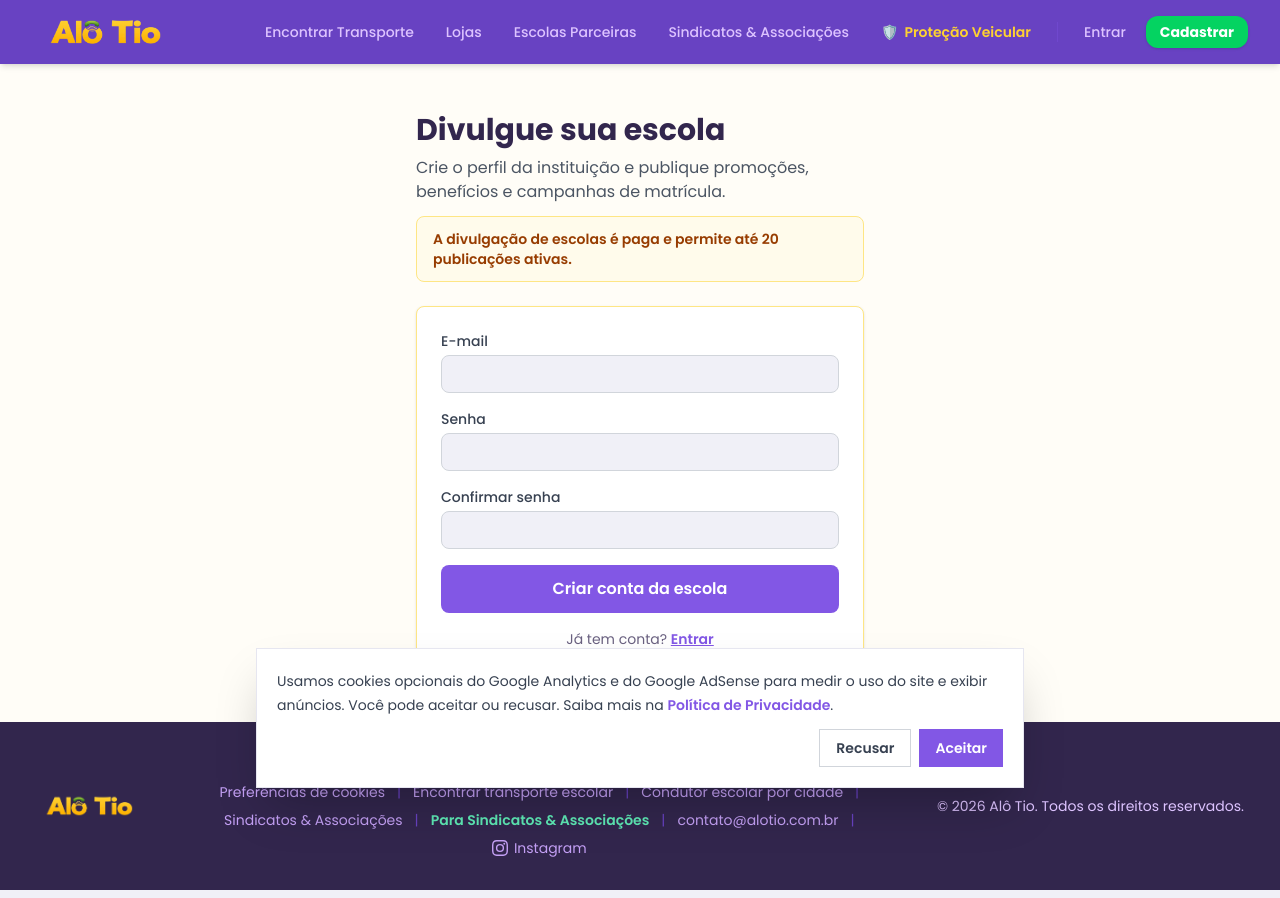
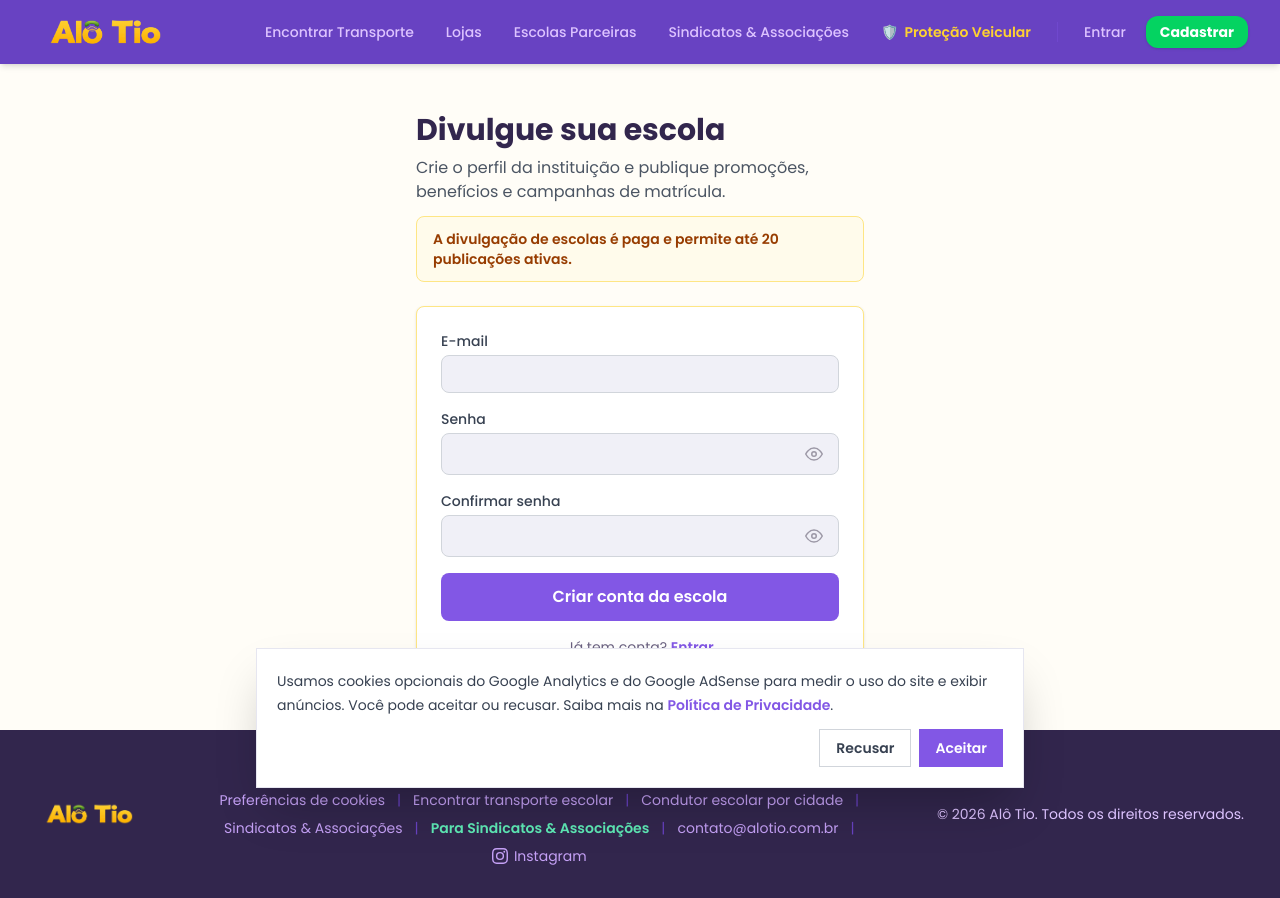
Before and after one commit to nicktecno/alotio-frontend, a Next.js app: page /cadastro-escola-parceira in a window 1280 px wide. Built offline with nearby package versions, Linux system fonts and the light colour scheme; no server answers.

Commit message:
feat(auth): adiciona botao de olho para alternar visualizacao da senha em todos os inputs

```diff
--- a/src/app/cadastro-escola-parceira/page.tsx
+++ b/src/app/cadastro-escola-parceira/page.tsx
@@ -7,6 +7,7 @@ import toast from 'react-hot-toast';
 import Header from '@/components/Header';
 import Footer from '@/components/Footer';
 import { useAuth } from '@/lib/auth';
+import { FiEye, FiEyeOff } from 'react-icons/fi';
 
 export default function PartnerSchoolSignupPage() {
   const router = useRouter();
@@ -14,6 +15,8 @@ export default function PartnerSchoolSignupPage() {
   const [email, setEmail] = useState('');
   const [password, setPassword] = useState('');
   const [confirm, setConfirm] = useState('');
+  const [showPassword, setShowPassword] = useState(false);
+  const [showConfirm, setShowConfirm] = useState(false);
   const [loading, setLoading] = useState(false);
 
   const submit = async (event: React.FormEvent) => {
@@ -42,8 +45,50 @@ export default function PartnerSchoolSignupPage() {
           <p className="text-sm font-semibold text-amber-800 bg-amber-50 border border-amber-200 rounded-lg px-4 py-3 mb-6">A divulgação de escolas é paga e permite até 20 publicações ativas.</p>
           <form onSubmit={submit} className="bg-white border border-amber-200 rounded-lg p-6 shadow-sm space-y-4">
             <label className="block text-sm font-medium text-gray-700">E-mail<input type="email" required value={email} onChange={(event) => setEmail(event.target.value)} className="mt-1 w-full bg-gray-50 border border-gray-300 px-4 py-2 rounded-lg focus:ring-2 focus:ring-primary outline-none" /></label>
-            <label className="block text-sm font-medium text-gray-700">Senha<input type="password" required value={password} onChange={(event) => setPassword(event.target.value)} className="mt-1 w-full bg-gray-50 border border-gray-300 px-4 py-2 rounded-lg focus:ring-2 focus:ring-primary outline-none" /></label>
-            <label className="block text-sm font-medium text-gray-700">Confirmar senha<input type="password" required value={confirm} onChange={(event) => setConfirm(event.target.value)} className="mt-1 w-full bg-gray-50 border border-gray-300 px-4 py-2 rounded-lg focus:ring-2 focus:ring-primary outline-none" /></label>
+            <div>
+              <label className="block text-sm font-medium text-gray-700 mb-1">
+                Senha
+              </label>
+              <div className="relative">
+                <input
+                  type={showPassword ? 'text' : 'password'}
+                  required
+                  value={password}
+                  onChange={(event) => setPassword(event.target.value)}
+                  className="w-full bg-gray-50 border border-gray-300 pl-4 pr-11 py-2 rounded-lg focus:ring-2 focus:ring-primary outline-none"
+                />
+                <button
+                  type="button"
+                  onClick={() => setShowPassword((prev) => !prev)}
+                  className="absolute right-3 top-1/2 -translate-y-1/2 text-gray-400 hover:text-gray-700 p-1 focus:outline-none transition cursor-pointer"
+                  aria-label={showPassword ? 'Ocultar senha' : 'Ver senha'}
+                >
+                  {showPassword ? <FiEyeOff size={18} /> : <FiEye size={18} />}
+                </button>
+              </div>
+            </div>
+            <div>
+              <label className="block text-sm font-medium text-gray-700 mb-1">
+                Confirmar senha
+              </label>
+              <div className="relative">
+                <input
+                  type={showConfirm ? 'text' : 'password'}
+                  required
+                  value={confirm}
+                  onChange={(event) => setConfirm(event.target.value)}
+                  className="w-full bg-gray-50 border border-gray-300 pl-4 pr-11 py-2 rounded-lg focus:ring-2 focus:ring-primary outline-none"
+                />
+                <button
+                  type="button"
+                  onClick={() => setShowConfirm((prev) => !prev)}
+                  className="absolute right-3 top-1/2 -translate-y-1/2 text-gray-400 hover:text-gray-700 p-1 focus:outline-none transition cursor-pointer"
+                  aria-label={showConfirm ? 'Ocultar confirmação de senha' : 'Ver confirmação de senha'}
+                >
+                  {showConfirm ? <FiEyeOff size={18} /> : <FiEye size={18} />}
+                </button>
+              </div>
+            </div>
             <button type="submit" disabled={loading} className="w-full bg-primary hover:bg-primary-600 text-white px-4 py-3 rounded-lg font-semibold disabled:opacity-60">{loading ? 'Criando…' : 'Criar conta da escola'}</button>
             <p className="text-center text-sm text-gray-500">Já tem conta? <Link href="/login" className="text-primary font-semibold underline">Entrar</Link></p>
           </form>
--- a/src/app/cadastro-lojista/page.tsx
+++ b/src/app/cadastro-lojista/page.tsx
@@ -7,6 +7,7 @@ import toast from 'react-hot-toast';
 import Header from '@/components/Header';
 import Footer from '@/components/Footer';
 import { useAuth } from '@/lib/auth';
+import { FiEye, FiEyeOff } from 'react-icons/fi';
 
 const LOJISTA_ROLE = 'LOJISTA';
 
@@ -16,6 +17,8 @@ export default function CadastroLojistaPage() {
   const [email, setEmail] = useState('');
   const [password, setPassword] = useState('');
   const [confirm, setConfirm] = useState('');
+  const [showPassword, setShowPassword] = useState(false);
+  const [showConfirm, setShowConfirm] = useState(false);
   const [loading, setLoading] = useState(false);
 
   const handleSubmit = async (e: React.FormEvent) => {
@@ -74,25 +77,45 @@ export default function CadastroLojistaPage() {
               <label className="block text-sm font-medium text-gray-700 mb-1">
                 Senha
               </label>
+              <div className="relative">
                 <input
-                type="password"
+                  type={showPassword ? 'text' : 'password'}
                   required
                   value={password}
                   onChange={(e) => setPassword(e.target.value)}
-                className="w-full bg-gray-50 border border-gray-300 px-4 py-2 rounded-lg focus:ring-2 focus:ring-primary outline-none"
+                  className="w-full bg-gray-50 border border-gray-300 pl-4 pr-11 py-2 rounded-lg focus:ring-2 focus:ring-primary outline-none"
                 />
+                <button
+                  type="button"
+                  onClick={() => setShowPassword((prev) => !prev)}
+                  className="absolute right-3 top-1/2 -translate-y-1/2 text-gray-400 hover:text-gray-700 p-1 focus:outline-none transition cursor-pointer"
+                  aria-label={showPassword ? 'Ocultar senha' : 'Ver senha'}
+                >
+                  {showPassword ? <FiEyeOff size={18} /> : <FiEye size={18} />}
+                </button>
+              </div>
             </div>
             <div>
               <label className="block text-sm font-medium text-gray-700 mb-1">
                 Confirmar senha
               </label>
+              <div className="relative">
                 <input
-                type="password"
+                  type={showConfirm ? 'text' : 'password'}
                   required
                   value={confirm}
                   onChange={(e) => setConfirm(e.target.value)}
-                className="w-full bg-gray-50 border border-gray-300 px-4 py-2 rounded-lg focus:ring-2 focus:ring-primary outline-none"
+                  className="w-full bg-gray-50 border border-gray-300 pl-4 pr-11 py-2 rounded-lg focus:ring-2 focus:ring-primary outline-none"
                 />
+                <button
+                  type="button"
+                  onClick={() => setShowConfirm((prev) => !prev)}
+                  className="absolute right-3 top-1/2 -translate-y-1/2 text-gray-400 hover:text-gray-700 p-1 focus:outline-none transition cursor-pointer"
+                  aria-label={showConfirm ? 'Ocultar confirmação de senha' : 'Ver confirmação de senha'}
+                >
+                  {showConfirm ? <FiEyeOff size={18} /> : <FiEye size={18} />}
+                </button>
+              </div>
             </div>
             <button
               type="submit"
--- a/src/app/cadastro-sindicato/page.tsx
+++ b/src/app/cadastro-sindicato/page.tsx
@@ -9,6 +9,7 @@ import Footer from '@/components/Footer';
 import { useAuth } from '@/lib/auth';
 import { api } from '@/lib/api';
 import type { State, City } from '@/types';
+import { FiEye, FiEyeOff } from 'react-icons/fi';
 
 export default function CadastroSindicatoPage() {
   const router = useRouter();
@@ -18,6 +19,8 @@ export default function CadastroSindicatoPage() {
   const [email, setEmail] = useState('');
   const [password, setPassword] = useState('');
   const [confirmPassword, setConfirmPassword] = useState('');
+  const [showPassword, setShowPassword] = useState(false);
+  const [showConfirmPassword, setShowConfirmPassword] = useState(false);
 
   // Entity fields
   const [nomeEntidade, setNomeEntidade] = useState('');
@@ -388,28 +391,48 @@ export default function CadastroSindicatoPage() {
                     <label className="block text-xs font-semibold uppercase tracking-wider text-gray-700 mb-1">
                       Senha de Acesso *
                     </label>
+                    <div className="relative">
                       <input
-                      type="password"
+                        type={showPassword ? 'text' : 'password'}
                         required
                         value={password}
                         onChange={(e) => setPassword(e.target.value)}
                         placeholder="Mínimo de 6 caracteres"
-                      className="w-full bg-gray-50 border border-gray-300 rounded-xl px-4 py-2.5 text-sm text-gray-800 focus:ring-2 focus:ring-primary outline-none"
+                        className="w-full bg-gray-50 border border-gray-300 rounded-xl pl-4 pr-11 py-2.5 text-sm text-gray-800 focus:ring-2 focus:ring-primary outline-none"
                       />
+                      <button
+                        type="button"
+                        onClick={() => setShowPassword((prev) => !prev)}
+                        className="absolute right-3 top-1/2 -translate-y-1/2 text-gray-400 hover:text-gray-700 p-1 focus:outline-none transition cursor-pointer"
+                        aria-label={showPassword ? 'Ocultar senha' : 'Ver senha'}
+                      >
+                        {showPassword ? <FiEyeOff size={18} /> : <FiEye size={18} />}
+                      </button>
+                    </div>
                   </div>
 
                   <div>
                     <label className="block text-xs font-semibold uppercase tracking-wider text-gray-700 mb-1">
                       Confirmar Senha *
                     </label>
+                    <div className="relative">
                       <input
-                      type="password"
+                        type={showConfirmPassword ? 'text' : 'password'}
                         required
                         value={confirmPassword}
                         onChange={(e) => setConfirmPassword(e.target.value)}
                         placeholder="Repita a senha"
-                      className="w-full bg-gray-50 border border-gray-300 rounded-xl px-4 py-2.5 text-sm text-gray-800 focus:ring-2 focus:ring-primary outline-none"
+                        className="w-full bg-gray-50 border border-gray-300 rounded-xl pl-4 pr-11 py-2.5 text-sm text-gray-800 focus:ring-2 focus:ring-primary outline-none"
                       />
+                      <button
+                        type="button"
+                        onClick={() => setShowConfirmPassword((prev) => !prev)}
+                        className="absolute right-3 top-1/2 -translate-y-1/2 text-gray-400 hover:text-gray-700 p-1 focus:outline-none transition cursor-pointer"
+                        aria-label={showConfirmPassword ? 'Ocultar confirmação de senha' : 'Ver confirmação de senha'}
+                      >
+                        {showConfirmPassword ? <FiEyeOff size={18} /> : <FiEye size={18} />}
+                      </button>
+                    </div>
                   </div>
                 </div>
               </div>
--- a/src/app/dashboard/perfil/_components/TioProfileForm.tsx
+++ b/src/app/dashboard/perfil/_components/TioProfileForm.tsx
@@ -11,6 +11,7 @@ import toast from 'react-hot-toast';
 import { useAuth } from '@/lib/auth';
 import type { Profile } from '@/types';
 import { SchoolRegistrationModal } from './school-registration-modal';
+import { FiEye, FiEyeOff } from 'react-icons/fi';
 
 export type TioProfileFormVariant = 'cadastro' | 'dashboard';
 
@@ -30,6 +31,8 @@ export function TioProfileForm({ variant, profile, onSubmittingChange }: TioProf
   const [email, setEmail] = useState('');
   const [password, setPassword] = useState('');
   const [confirmPassword, setConfirmPassword] = useState('');
+  const [showPassword, setShowPassword] = useState(false);
+  const [showConfirmPassword, setShowConfirmPassword] = useState(false);
 
   const [loading, setLoading] = useState(false);
 
@@ -328,28 +331,48 @@ export function TioProfileForm({ variant, profile, onSubmittingChange }: TioProf
         </div>
         <div>
           <label className="block text-sm font-medium text-gray-700 mb-1.5">Senha</label>
+          <div className="relative">
             <input
-            type="password"
+              type={showPassword ? 'text' : 'password'}
               value={password}
               onChange={(e) => setPassword(e.target.value)}
               required
               minLength={6}
               autoComplete="new-password"
-            className="w-full px-3 py-2 border border-gray-300 rounded-lg focus:ring-2 focus:ring-primary focus:border-primary outline-none text-gray-900"
+              className="w-full pl-3 pr-11 py-2 border border-gray-300 rounded-lg focus:ring-2 focus:ring-primary focus:border-primary outline-none text-gray-900"
               placeholder="••••••••"
             />
+            <button
+              type="button"
+              onClick={() => setShowPassword((prev) => !prev)}
+              className="absolute right-3 top-1/2 -translate-y-1/2 text-gray-400 hover:text-gray-700 p-1 focus:outline-none transition cursor-pointer"
+              aria-label={showPassword ? 'Ocultar senha' : 'Ver senha'}
+            >
+              {showPassword ? <FiEyeOff size={18} /> : <FiEye size={18} />}
+            </button>
+          </div>
         </div>
         <div>
           <label className="block text-sm font-medium text-gray-700 mb-1.5">Confirmar senha</label>
+          <div className="relative">
             <input
-            type="password"
+              type={showConfirmPassword ? 'text' : 'password'}
               value={confirmPassword}
               onChange={(e) => setConfirmPassword(e.target.value)}
               required
               autoComplete="new-password"
-            className="w-full px-3 py-2 border border-gray-300 rounded-lg focus:ring-2 focus:ring-primary focus:border-primary outline-none text-gray-900"
+              className="w-full pl-3 pr-11 py-2 border border-gray-300 rounded-lg focus:ring-2 focus:ring-primary focus:border-primary outline-none text-gray-900"
               placeholder="••••••••"
             />
+            <button
+              type="button"
+              onClick={() => setShowConfirmPassword((prev) => !prev)}
+              className="absolute right-3 top-1/2 -translate-y-1/2 text-gray-400 hover:text-gray-700 p-1 focus:outline-none transition cursor-pointer"
+              aria-label={showConfirmPassword ? 'Ocultar confirmação de senha' : 'Ver confirmação de senha'}
+            >
+              {showConfirmPassword ? <FiEyeOff size={18} /> : <FiEye size={18} />}
+            </button>
+          </div>
         </div>
       </div>
     ) : null;
--- a/src/app/login/page.tsx
+++ b/src/app/login/page.tsx
@@ -5,10 +5,12 @@ import { useRouter } from 'next/navigation';
 import Link from 'next/link';
 import { useAuth } from '@/lib/auth';
 import toast from 'react-hot-toast';
+import { FiEye, FiEyeOff } from 'react-icons/fi';
 
 export default function LoginPage() {
   const [email, setEmail] = useState('');
   const [password, setPassword] = useState('');
+  const [showPassword, setShowPassword] = useState(false);
   const [submitting, setSubmitting] = useState(false);
   const [redirecting, setRedirecting] = useState(false);
   const [error, setError] = useState('');
@@ -97,14 +99,24 @@ export default function LoginPage() {
             <label className="block text-sm font-medium text-primary-100 mb-1.5">
               Senha
             </label>
+            <div className="relative">
               <input
-              type="password"
+                type={showPassword ? 'text' : 'password'}
                 value={password}
                 onChange={(e) => setPassword(e.target.value)}
                 required
-              className="w-full px-4 py-3 bg-primary-700/50 border border-primary-400/30 rounded-lg text-white placeholder-primary-300 focus:ring-2 focus:ring-secondary focus:border-secondary outline-none transition"
+                className="w-full pl-4 pr-11 py-3 bg-primary-700/50 border border-primary-400/30 rounded-lg text-white placeholder-primary-300 focus:ring-2 focus:ring-secondary focus:border-secondary outline-none transition"
                 placeholder="••••••••"
               />
+              <button
+                type="button"
+                onClick={() => setShowPassword((prev) => !prev)}
+                className="absolute right-3 top-1/2 -translate-y-1/2 text-primary-300 hover:text-white p-1.5 focus:outline-none transition cursor-pointer"
+                aria-label={showPassword ? 'Ocultar senha' : 'Ver senha'}
+              >
+                {showPassword ? <FiEyeOff size={19} /> : <FiEye size={19} />}
+              </button>
+            </div>
           </div>
 
           <div className="flex justify-end">
--- a/src/app/redefinir-senha/page.tsx
+++ b/src/app/redefinir-senha/page.tsx
@@ -5,6 +5,7 @@ import { useRouter, useSearchParams } from 'next/navigation';
 import Link from 'next/link';
 import { api } from '@/lib/api';
 import toast from 'react-hot-toast';
+import { FiEye, FiEyeOff } from 'react-icons/fi';
 
 function ResetPasswordForm() {
   const searchParams = useSearchParams();
@@ -13,6 +14,8 @@ function ResetPasswordForm() {
 
   const [password, setPassword] = useState('');
   const [confirmPassword, setConfirmPassword] = useState('');
+  const [showPassword, setShowPassword] = useState(false);
+  const [showConfirmPassword, setShowConfirmPassword] = useState(false);
   const [loading, setLoading] = useState(false);
   const [success, setSuccess] = useState(false);
 
@@ -87,30 +90,50 @@ function ResetPasswordForm() {
         <label className="block text-sm font-medium text-primary-100 mb-1.5">
           Nova senha
         </label>
+        <div className="relative">
           <input
-          type="password"
+            type={showPassword ? 'text' : 'password'}
             value={password}
             onChange={(e) => setPassword(e.target.value)}
             required
             minLength={6}
-          className="w-full px-4 py-3 bg-primary-700/50 border border-primary-400/30 rounded-lg text-white placeholder-primary-300 focus:ring-2 focus:ring-secondary focus:border-secondary outline-none transition"
+            className="w-full pl-4 pr-11 py-3 bg-primary-700/50 border border-primary-400/30 rounded-lg text-white placeholder-primary-300 focus:ring-2 focus:ring-secondary focus:border-secondary outline-none transition"
             placeholder="Mínimo 6 caracteres"
           />
+          <button
+            type="button"
+            onClick={() => setShowPassword((prev) => !prev)}
+            className="absolute right-3 top-1/2 -translate-y-1/2 text-primary-300 hover:text-white p-1.5 focus:outline-none transition cursor-pointer"
+            aria-label={showPassword ? 'Ocultar senha' : 'Ver senha'}
+          >
+            {showPassword ? <FiEyeOff size={19} /> : <FiEye size={19} />}
+          </button>
+        </div>
       </div>
 
       <div>
         <label className="block text-sm font-medium text-primary-100 mb-1.5">
           Confirmar nova senha
         </label>
+        <div className="relative">
           <input
-          type="password"
+            type={showConfirmPassword ? 'text' : 'password'}
             value={confirmPassword}
             onChange={(e) => setConfirmPassword(e.target.value)}
             required
             minLength={6}
-          className="w-full px-4 py-3 bg-primary-700/50 border border-primary-400/30 rounded-lg text-white placeholder-primary-300 focus:ring-2 focus:ring-secondary focus:border-secondary outline-none transition"
+            className="w-full pl-4 pr-11 py-3 bg-primary-700/50 border border-primary-400/30 rounded-lg text-white placeholder-primary-300 focus:ring-2 focus:ring-secondary focus:border-secondary outline-none transition"
             placeholder="Repita a nova senha"
           />
+          <button
+            type="button"
+            onClick={() => setShowConfirmPassword((prev) => !prev)}
+            className="absolute right-3 top-1/2 -translate-y-1/2 text-primary-300 hover:text-white p-1.5 focus:outline-none transition cursor-pointer"
+            aria-label={showConfirmPassword ? 'Ocultar confirmação de senha' : 'Ver confirmação de senha'}
+          >
+            {showConfirmPassword ? <FiEyeOff size={19} /> : <FiEye size={19} />}
+          </button>
+        </div>
       </div>
 
       <button
```
Lines whose indentation alone changed are shown as unchanged.
